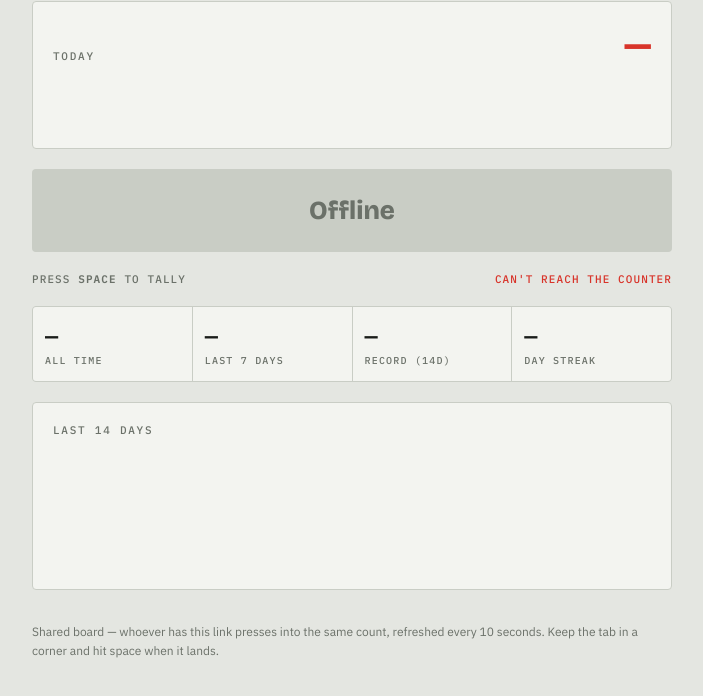
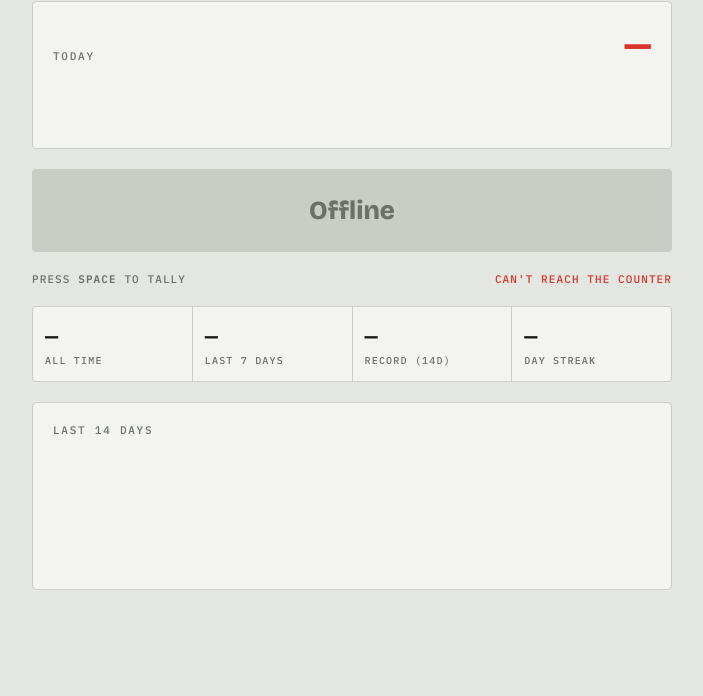
Before and after one commit to aysegul-artifact/discuss-about, a plain HTML site: page index.html in a window 1280 px wide. Shown: the part 112-808 px from the top of the page, without its empty margins (288-991 px from the left). Drawn offline with nearby package versions, Linux system fonts and the light colour scheme; no server answers.

Commit message:
Drop footer note

```diff
--- a/index.html
+++ b/index.html
@@ -103,7 +103,6 @@
     <div class="bars" id="bars"></div>
   </section>
 
-  <p class="foot">Shared board &mdash; whoever has this link presses into the same count, refreshed every 10 seconds. Keep the tab in a corner and hit space when it lands.</p>
 </main>
 
 <script>
```
